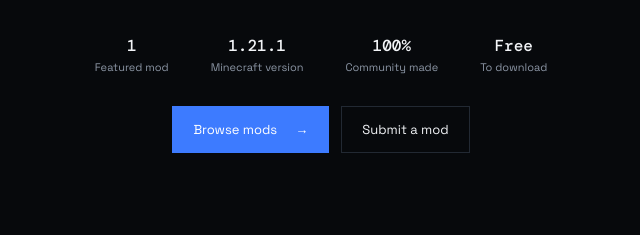
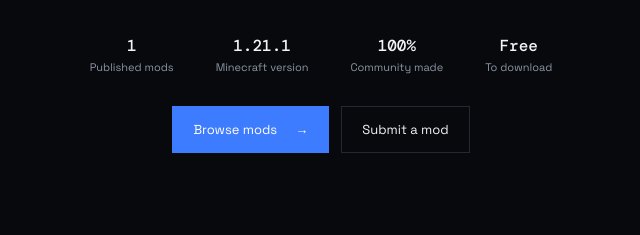
Before and after one commit to Alex232324e345/community-mod, a website: page index.html in a window 1280 px wide. Shown: the part 554-789 px from the top of the page, 319-959 px from the left. Drawn offline with nearby package versions, Linux system fonts and the light colour scheme; no server answers.

```diff
--- a/index.html
+++ b/index.html
@@ -8,7 +8,7 @@
 <body>
   <header class="topbar"><a class="brand" href="#home"><span class="brand-mark">C</span><span>Community Mod</span></a><nav class="nav"><a class="active" href="#home">Home</a><a href="#mods">Mods</a><a href="#submit">Submit a mod</a><a href="#about">About</a><a id="admin-nav" href="#admin" hidden>Admin</a></nav><a class="github-link" href="https://github.com/Alex232324e345/hahah" target="_blank" rel="noreferrer">GitHub ↗</a></header>
   <main>
-    <section id="home" class="hero section-shell"><div class="hero-art" aria-hidden="true"><span>C</span></div><p class="eyebrow">COMMUNITY MODS · MINECRAFT</p><h1>Mods made by the<br /><span>community.</span></h1><p class="lede">Download useful mods, share your own projects, and find new tools made by players like you.</p><div class="stats"><div><strong>1</strong><span>Featured mod</span></div><div><strong>1.21.1</strong><span>Minecraft version</span></div><div><strong>100%</strong><span>Community made</span></div><div><strong>Free</strong><span>To download</span></div></div><div class="actions"><a class="button primary" href="#mods">Browse mods <span>→</span></a><a class="button ghost" href="#submit">Submit a mod</a></div></section>
+    <section id="home" class="hero section-shell"><div class="hero-art" aria-hidden="true"><span>C</span></div><p class="eyebrow">COMMUNITY MODS · MINECRAFT</p><h1>Mods made by the<br /><span>community.</span></h1><p class="lede">Download useful mods, share your own projects, and find new tools made by players like you.</p><div class="stats"><div><strong>1</strong><span>Published mods</span></div><div><strong>1.21.1</strong><span>Minecraft version</span></div><div><strong>100%</strong><span>Community made</span></div><div><strong>Free</strong><span>To download</span></div></div><div class="actions"><a class="button primary" href="#mods">Browse mods <span>→</span></a><a class="button ghost" href="#submit">Submit a mod</a></div></section>
     <section id="mods" class="section-shell mods-section"><div class="section-heading"><div><p class="eyebrow">THE COMMUNITY LIBRARY</p><h2>Download a mod.</h2></div><a class="button ghost" href="#submit">Submit a mod ↓</a></div><div id="mod-list" class="mod-list"><article class="mod-card"><div class="mod-icon">SC</div><div class="mod-info"><div class="mod-title"><h3>Sus Chunk Finder</h3><span class="version">v0.1.0</span></div><p>Highlights chunks with likely player activity using growth signals and rotated deepslate detection.</p><div class="tag-row"><span>Meteor</span><span>1.21.1</span><span>Open source</span></div></div><a class="button primary download-button" href="https://github.com/Alex232324e345/hahah/releases" target="_blank" rel="noreferrer">Download ↗</a></article></div></section>
     <section id="submit" class="submit-section section-shell"><div class="submit-copy"><p class="eyebrow">SHARE WITH THE COMMUNITY</p><h2>Submit your mod.</h2><p>Add a name, version, download link or mod file, and a short description. Your mod will appear in the library.</p></div><form id="mod-form" class="mod-form"><label>Mod name<input name="name" required maxlength="50" placeholder="My awesome mod" /></label><label>Version<input name="version" required maxlength="20" placeholder="1.0.0" /></label><label class="full">Download URL <span class="optional">or choose a file below</span><input name="url" type="url" placeholder="https://github.com/.../releases" /></label><label class="full">Mod file <span class="optional">.jar, .zip, or .mrpack</span><input name="file" type="file" accept=".jar,.zip,.mrpack,application/java-archive,application/zip" /></label><label class="full">Description<textarea name="description" required maxlength="180" placeholder="What does your mod do?"></textarea></label><button class="button primary" type="submit">Submit mod <span>→</span></button><p id="form-message" class="form-message" role="status"></p></form></section>
     <section id="admin" class="submit-section section-shell" hidden><div class="submit-copy"><p class="eyebrow">PRIVATE AREA</p><h2>Admin review.</h2><p>Only logged-in admins can review and publish submitted mods.</p></div><div><form id="admin-login" class="mod-form"><label>Admin email<input name="email" type="email" placeholder="Admin email" required /></label><label>Password<input name="password" type="password" placeholder="Password" required /></label><button class="button primary" type="submit">Log in</button><p id="admin-message" class="form-message" role="status"></p></form><div id="admin-review"><h3>Pending mods</h3><div id="pending-mods">Log in to review submissions.</div></div></div></section>
```
